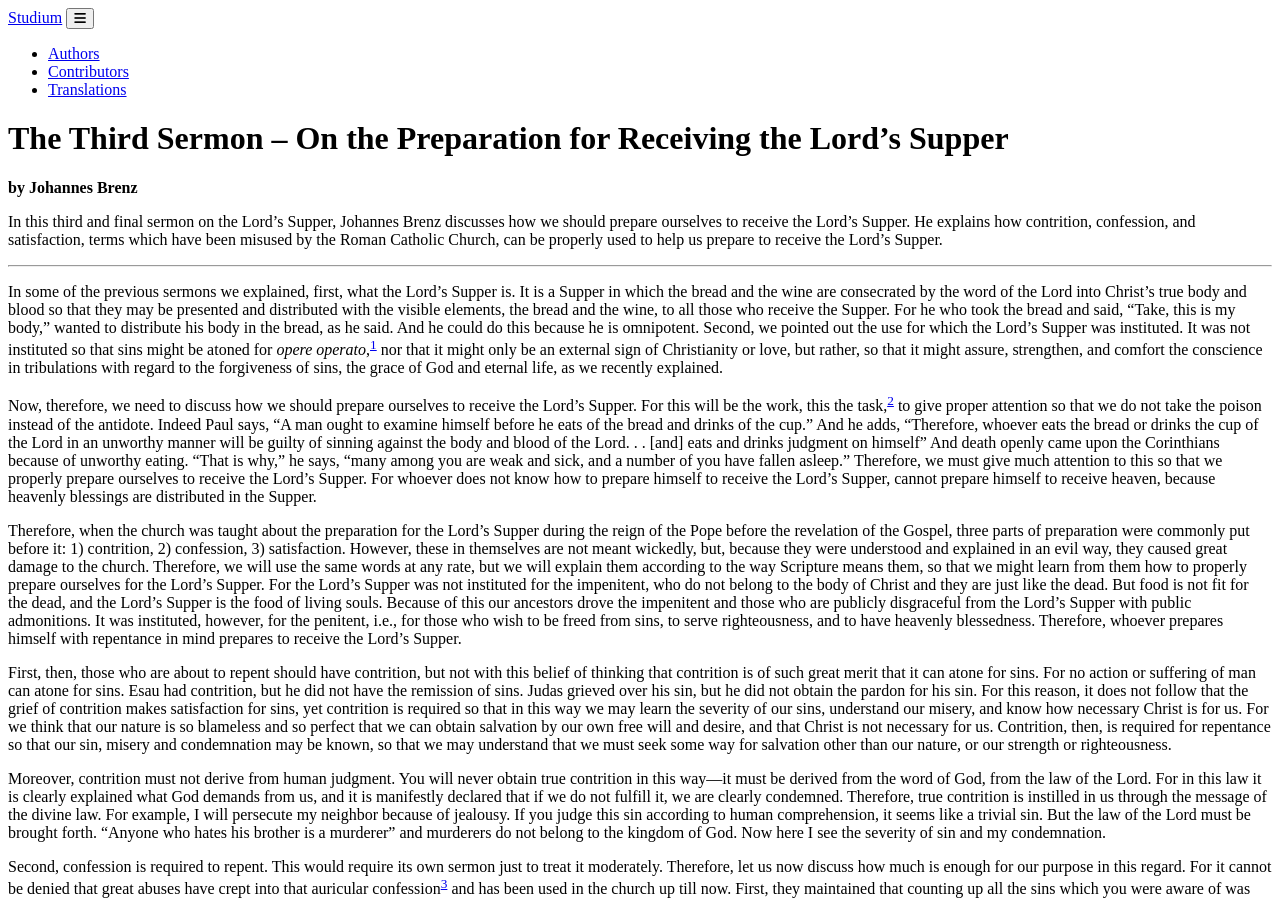
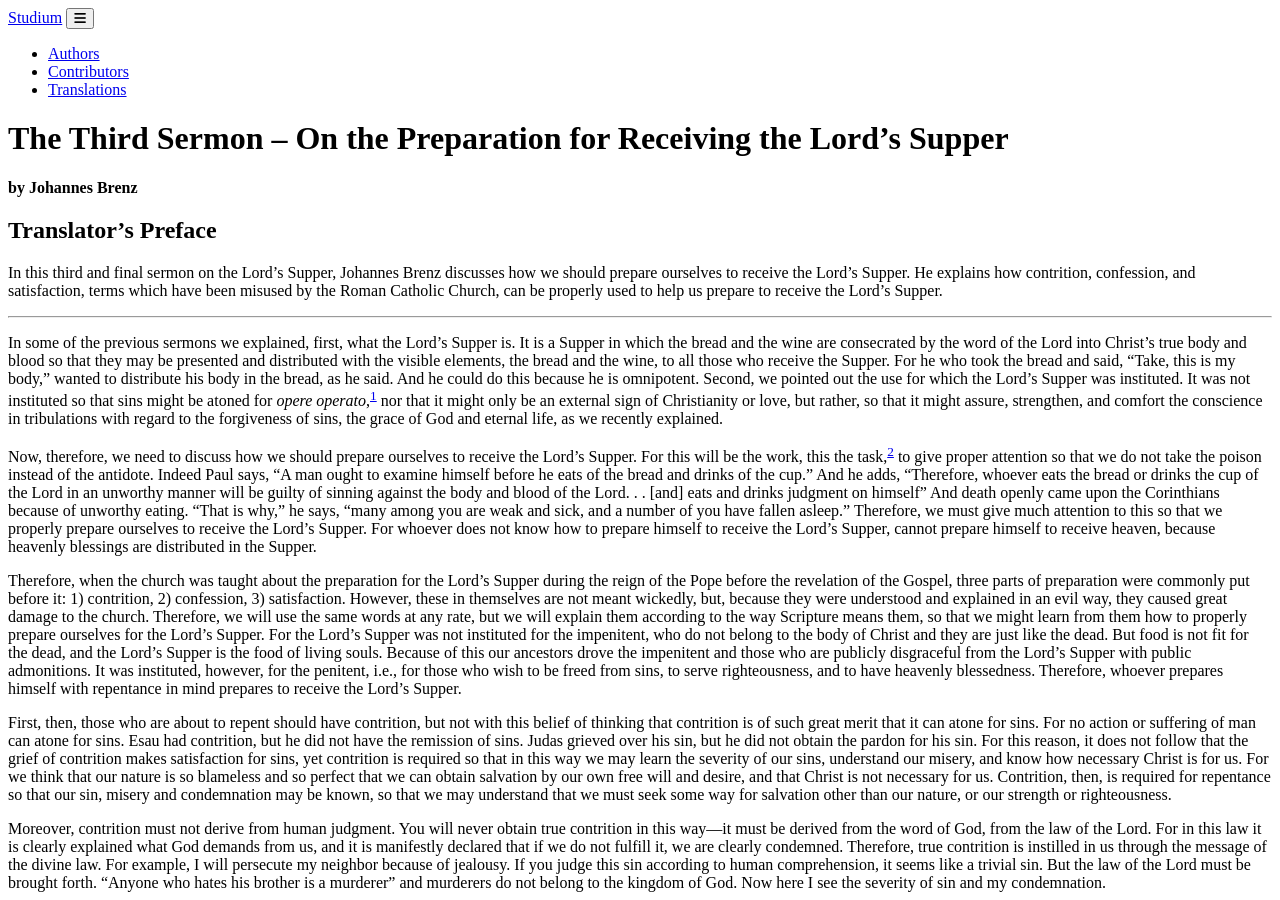
Before and after one commit to crbassett/Studium, a Jekyll site: the page built from collections/_translations/third-sermon-preparation-receiving-lords-supper.md, in a window 1280 px wide and 900 px high. Built offline with Jekyll 4.4.1, drawn with Linux system fonts in a browser that asks for light colours; nearby versions of some CDN libraries; some web fonts are replaced.

Commit message:
Cleaned up source text

```diff
--- a/collections/_translations/third-sermon-preparation-receiving-lords-supper.md
+++ b/collections/_translations/third-sermon-preparation-receiving-lords-supper.md
@@ -7,6 +7,8 @@ issue: 18
 published: 2011-05-13
 brief: One of three Maundy Thursday sermons preached by Johannes Brenz.
 ---
+
+## Translator's Preface
 
 In this third and final sermon on the Lord’s Supper, Johannes Brenz discusses how we should prepare ourselves to receive the Lord’s Supper. He explains how contrition, confession, and satisfaction, terms which have been misused by the Roman Catholic Church, can be properly used to help us prepare to receive the Lord’s Supper.
 
```
Also changed, not shown: 2 other files.
